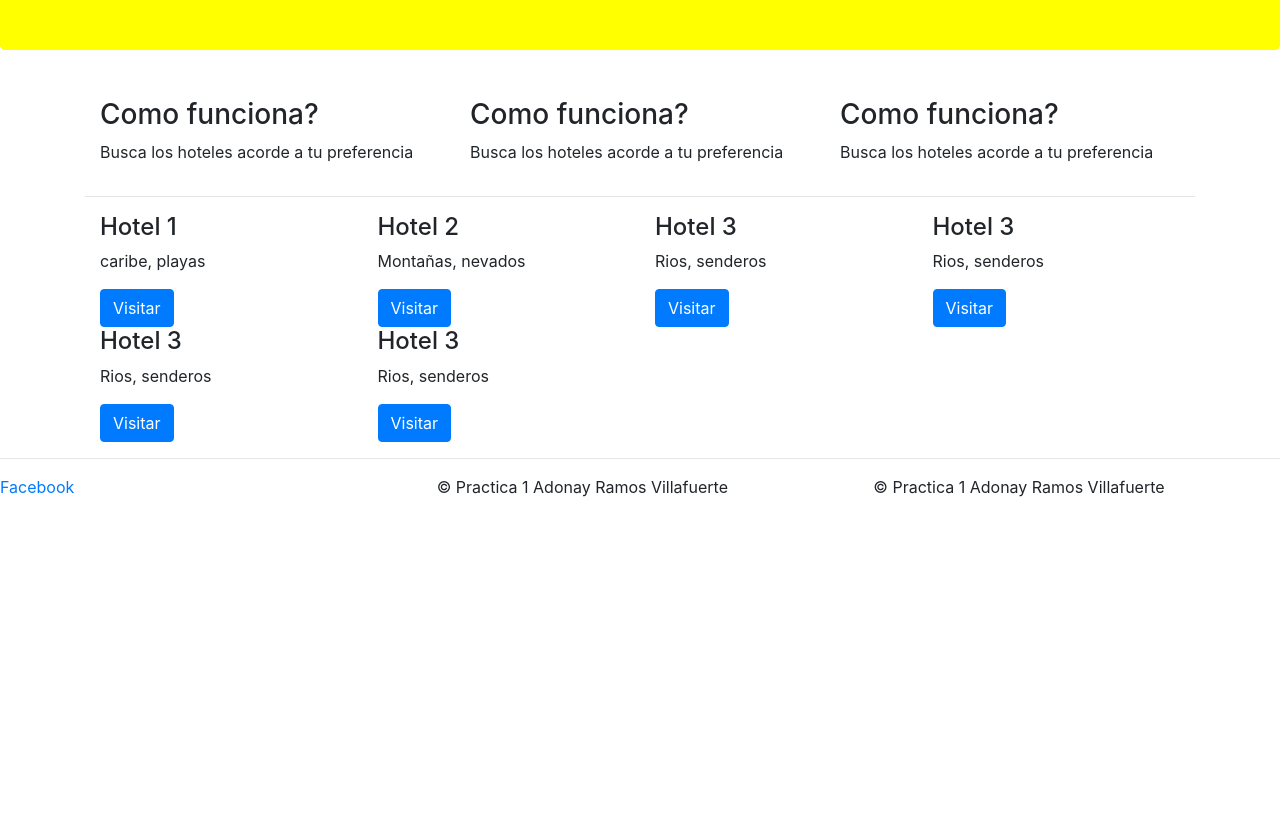
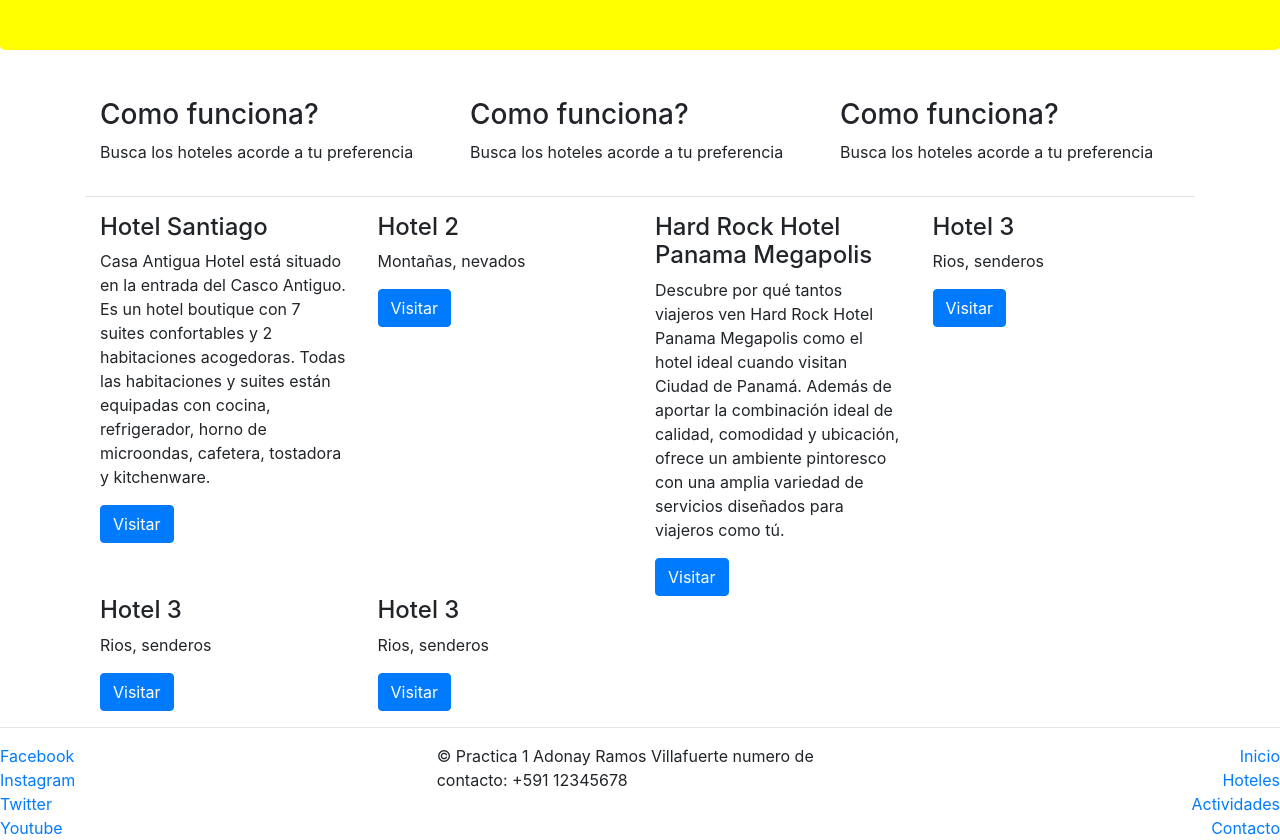
Before and after one commit to adonay753/Practica-Bootstrap, a website: page index.html in a window 1280 px wide. Shown: the part 134-974 px from the top of the page. Before the commit the page ends 800 px from the top, so only its background shows below. Drawn offline with nearby package versions, Linux system fonts and the light colour scheme.

Commit message:
finalizando tectospractica 1

```diff
--- a/index.html
+++ b/index.html
@@ -42,8 +42,12 @@
 
     <div class="d-flex flex-wrap">
         <div class="col-sm-3">
-            <h4>Hotel 1</h4>
-            <p>caribe, playas</p>
+            <h4>Hotel Santiago</h4>
+            <p>Casa Antigua Hotel está situado en la entrada del Casco Antiguo.
+                Es un hotel boutique con 7 suites confortables y 2 habitaciones
+                acogedoras. Todas las habitaciones y suites están equipadas con
+                cocina, refrigerador, horno de microondas, cafetera, tostadora y
+                kitchenware.</p>
             <button class="btn btn-primary">Visitar</button>
         </div>
         <div class="col-sm-3">
@@ -52,8 +56,12 @@
             <button class="btn btn-primary">Visitar</button>
         </div>
         <div class="col-sm-3">
-            <h4>Hotel 3</h4>
-            <p>Rios, senderos</p>
+            <h4>Hard Rock Hotel Panama Megapolis</h4>
+            <p>Descubre por qué tantos viajeros ven Hard Rock Hotel Panama
+                Megapolis como el hotel ideal cuando visitan Ciudad de Panamá.
+                Además de aportar la combinación ideal de calidad, comodidad y
+                ubicación, ofrece un ambiente pintoresco con una amplia variedad
+                de servicios diseñados para viajeros como tú.</p>
             <button class="btn btn-primary">Visitar</button>
         </div>
         <div class="col-sm-3">
@@ -76,18 +84,26 @@
 <hr>
 <footer>
     <div class="row">
+
+        <div class="col-md-4 d-flex flex-column">
+            <a href="#">Facebook</a>
+            <a href="#">Instagram</a>
+            <a href="#">Twitter</a>
+            <a href="#">Youtube</a>
+        </div>
+
         <div class="col-sm-4">
-            <a href="http://facebook.com">Facebook</a>
+            <address>
+                &copy; Practica 1 Adonay Ramos Villafuerte
+                numero de contacto: +591 12345678
+
+            </address>
         </div>
-        <div class="col-sm-4">
-            <p>
-                &copy; Practica 1 Adonay Ramos Villafuerte
-            </p>
-        </div>
-        <div class="col-sm-4">
-            <p>
-                &copy; Practica 1 Adonay Ramos Villafuerte
-            </p>
+        <div class="col-md-4 d-flex flex-column align-items-end">
+            <a href="#">Inicio</a>
+            <a href="#">Hoteles</a>
+            <a href="#">Actividades</a>
+            <a href="#">Contacto</a>
         </div>
     </div>
 </footer>
```
